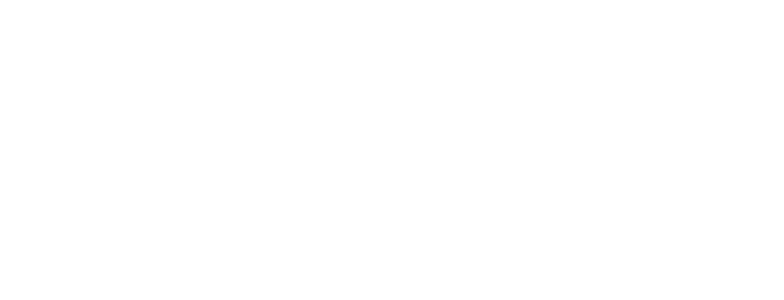
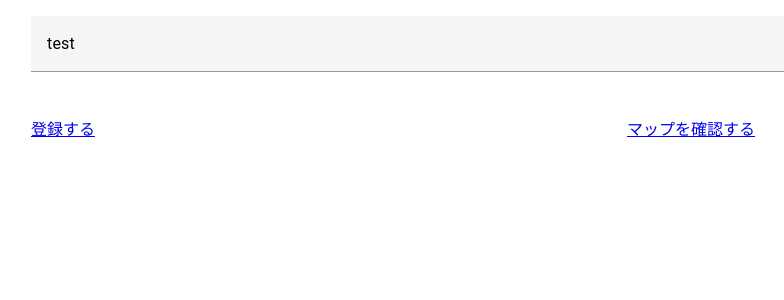
Before and after one commit to codefornoto/GiftRail, a Vue app: page / in a window 1280 px wide. Before the commit this address had no page. Shown: the top 300 px of the page, without its empty margins (25-809 px from the left). Built offline with nearby package versions, Linux system fonts and the light colour scheme; what vue3-lottie would draw is missing.

Commit message:
暫定コミット

```diff
--- a/src/router/index.ts
+++ b/src/router/index.ts
@@ -1,21 +1,35 @@
 import { createRouter, createWebHistory } from 'vue-router'
 import RegisterView from '../views/RegisterView.vue'
 import MapView from '../views/MapView.vue'
+import type { RouteLocationNormalized } from 'vue-router'
+import TopView from '@/views/TopView.vue'
+
+const getProps = (route: RouteLocationNormalized) => ({
+  mode: route.query.mode,
+  id: route.query.id,
+  zoom: 15,
+})
 
 const router = createRouter({
   history: createWebHistory(import.meta.env.BASE_URL),
   routes: [
     {
+      path: '/',
+      name: 'top',
+      component: TopView,
+      props: getProps,
+    },
+    {
       path: '/register',
       name: 'register',
       component: RegisterView,
-      props: (route) => ({ mode: route.query.mode, id: route.query.id }),
+      props: getProps,
     },
     {
       path: '/map',
       name: 'map',
       component: MapView,
-      props: (route) => ({ mode: route.query.mode, id: route.query.id }),
+      props: getProps,
     },
   ],
 })
--- a/src/views/MapView.vue
+++ b/src/views/MapView.vue
@@ -32,7 +32,7 @@
                   :icon-size="iconSize"
                 >
                 </l-icon>
-                <!-- <l-tooltip
+                <l-tooltip
                   :options="{
                     permanent: true,
                     interactive: true,
@@ -40,8 +40,8 @@
                     className: 'custom-tooltip',
                   }"
                 >
-                    {{ place.message || place.category }}
-                  </l-tooltip> -->
+                  {{ place.message }}
+                </l-tooltip>
               </l-marker>
               <div v-for="(place, index) in places" :key="index">
                 <l-polyline
@@ -55,12 +55,6 @@
                 >
                 </l-polyline>
               </div>
-
-              <!-- <l-polyline
-                :lat-lngs="places.map((place) => [place.latitude, place.longitude])"
-                :options="lineDesign"
-                >
-              </l-polyline> -->
             </template>
           </l-map>
         </div>
@@ -81,9 +75,8 @@
 <script setup lang="ts">
 // general lib
 import { onMounted, ref, watch } from 'vue'
-import { useRoute } from 'vue-router'
 import 'leaflet/dist/leaflet.css'
-import { LMap, LTileLayer, LMarker, LIcon, LPolyline } from '@vue-leaflet/vue-leaflet'
+import { LMap, LTileLayer, LMarker, LIcon, LTooltip, LPolyline } from '@vue-leaflet/vue-leaflet'
 // unique lib
 import type { Marker } from '../types/marker'
 import { fetchMarkers } from '../services/getMarkers'
@@ -92,6 +85,7 @@ import { fetchMarkers } from '../services/getMarkers'
 interface Props {
   mode: string
   id: string
+  zoom: number
 }
 const props = withDefaults(defineProps<Props>(), {
   mode: '',
@@ -106,11 +100,6 @@ const centerID = ref(0)
 const iconSize = [10, 10]
 const inputLat = ref(0)
 const inputLon = ref(0)
-
-// path params
-const route = useRoute()
-const zoom = ref<number>(route.query.zoom ? Number(route.query.zoom) : 17)
-// const id = ref<string>(route.query.id ? String(route.query.id) : 'test001')
 
 // config
 const leafletMapOptions = {
--- a/src/views/RegisterView.vue
+++ b/src/views/RegisterView.vue
@@ -4,7 +4,7 @@
       <v-col cols="12" lg="6" md="6" :style="{ height: isMobile ? '40vh' : '100vh' }">
         <l-map
           ref="map"
-          :zoom="zoom"
+          :zoom="props.zoom"
           :use-global-leaflet="false"
           :center="center"
           :options="leafletMapOptions"
@@ -49,7 +49,7 @@
               v-model="showMessage"
               closable
               close-label="Close Alert"
-              type="warning"
+              :type="alertType"
               variant="outlined"
               prominent
               @close="showMessage = false"
@@ -88,12 +88,12 @@ import { registerMarker } from '@/services/registerMarker'
 const center = ref([35.6769883, 139.7588499])
 const defaultLocation = { latitude: 0, longitude: 0 }
 const selectedLocation = ref<{ latitude: number; longitude: number }>(defaultLocation)
-const zoom = ref(16)
 const leafletMapOptions = { doubleClickZoom: false }
 const selectedColor = ref(`#${Math.floor(Math.random() * 16777215).toString(16)}`)
 const isMobile = ref(window.innerWidth < 768)
 const showMessage = ref(false)
 const message = ref('')
+const alertType = ref<'error' | 'success' | 'warning' | 'info'>('info')
 const swatches = [
   ['FE4164', '#FF1818', '#CCCCCC'],
   ['#FF2603', '#C3732A', '#F6890A'],
@@ -106,10 +106,12 @@ const swatches = [
 interface Props {
   mode: string
   id: string
+  zoom: number
 }
 const props = withDefaults(defineProps<Props>(), {
   mode: '',
   id: 'test',
+  zoom: 15,
 })
 
 // function
@@ -145,8 +147,9 @@ function getLocation() {
   }
 }
 
-function updateMessage(text: string) {
+function updateMessage(type: 'error' | 'success' | 'warning' | 'info', text: string) {
   message.value = text
+  alertType.value = type
   showMessage.value = true
   setTimeout(() => {
     showMessage.value = false
@@ -154,11 +157,12 @@ function updateMessage(text: string) {
 }
 async function registerLocation() {
   console.log('register!')
-  if (selectedLocation.value !== defaultLocation) {
+  if (selectedLocation.value.latitude !== 0 && selectedLocation.value.longitude !== 0) {
     await registerMarker({ ...selectedLocation.value, color: selectedColor.value }, props.id)
-    updateMessage('マーカーが正常に登録されました')
+    updateMessage('success', 'マーカーが正常に登録されました')
   } else {
     updateMessage(
+      'warning',
       '位置情報が指定されていません。地図上をクリックするか、ボタンから位置情報を指定してください。',
     )
   }
--- /dev/null
+++ b/src/views/TopView.vue
@@ -0,0 +1,22 @@
+<template>
+  <v-container>
+    <v-row>
+      <v-col>
+        <v-text-field v-model="inputID" outlined></v-text-field>
+      </v-col>
+    </v-row>
+    <v-row>
+      <v-col>
+        <router-link :to="{ name: 'register', query: { id: inputID } }">登録する</router-link>
+      </v-col>
+      <v-col>
+        <router-link :to="{ name: 'map', query: { id: inputID } }">マップを確認する</router-link>
+      </v-col>
+    </v-row>
+  </v-container>
+</template>
+<script setup lang="ts">
+import { ref } from 'vue'
+
+const inputID = ref('test')
+</script>
```
Lines whose indentation alone changed are shown as unchanged.
